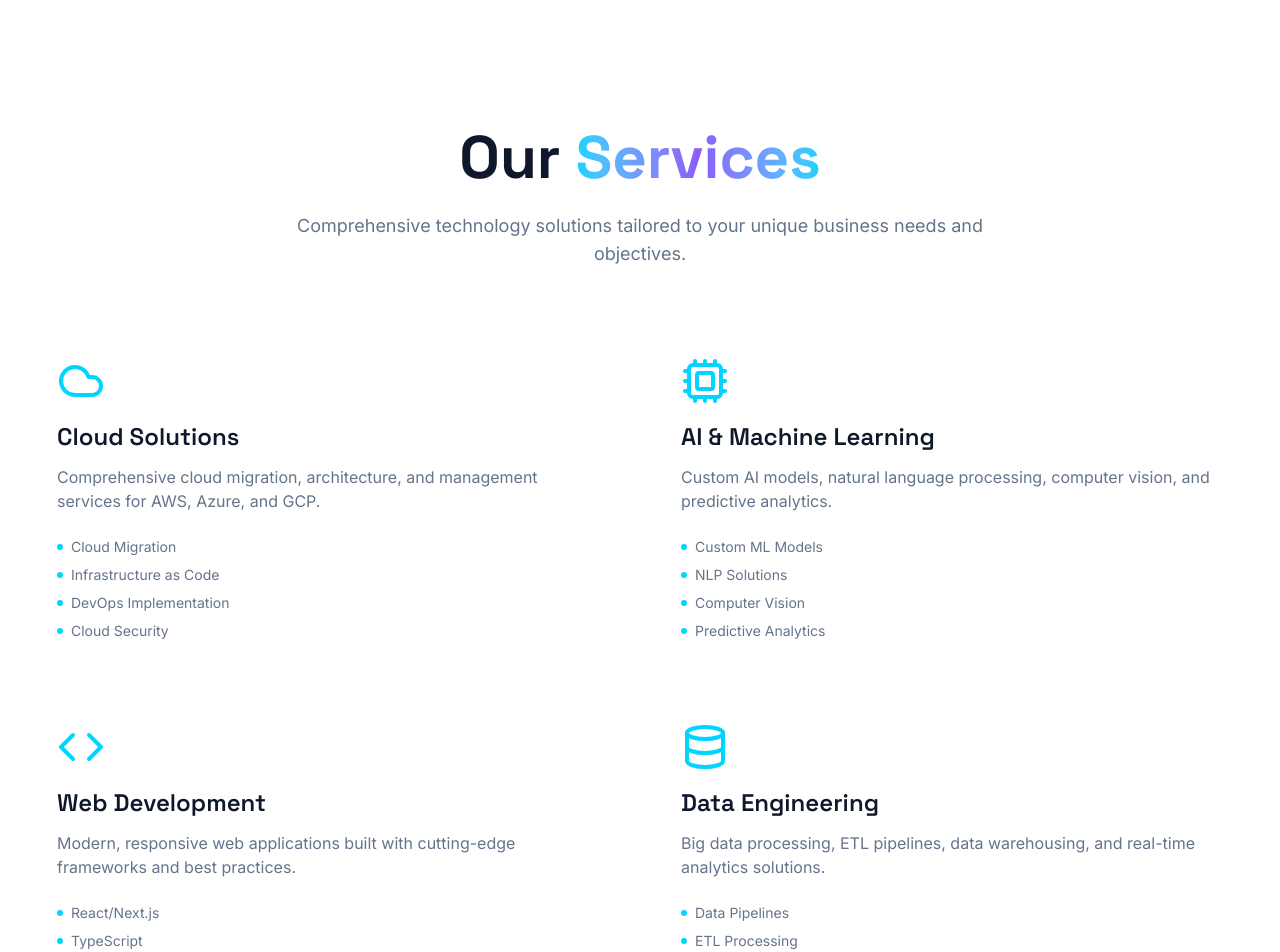
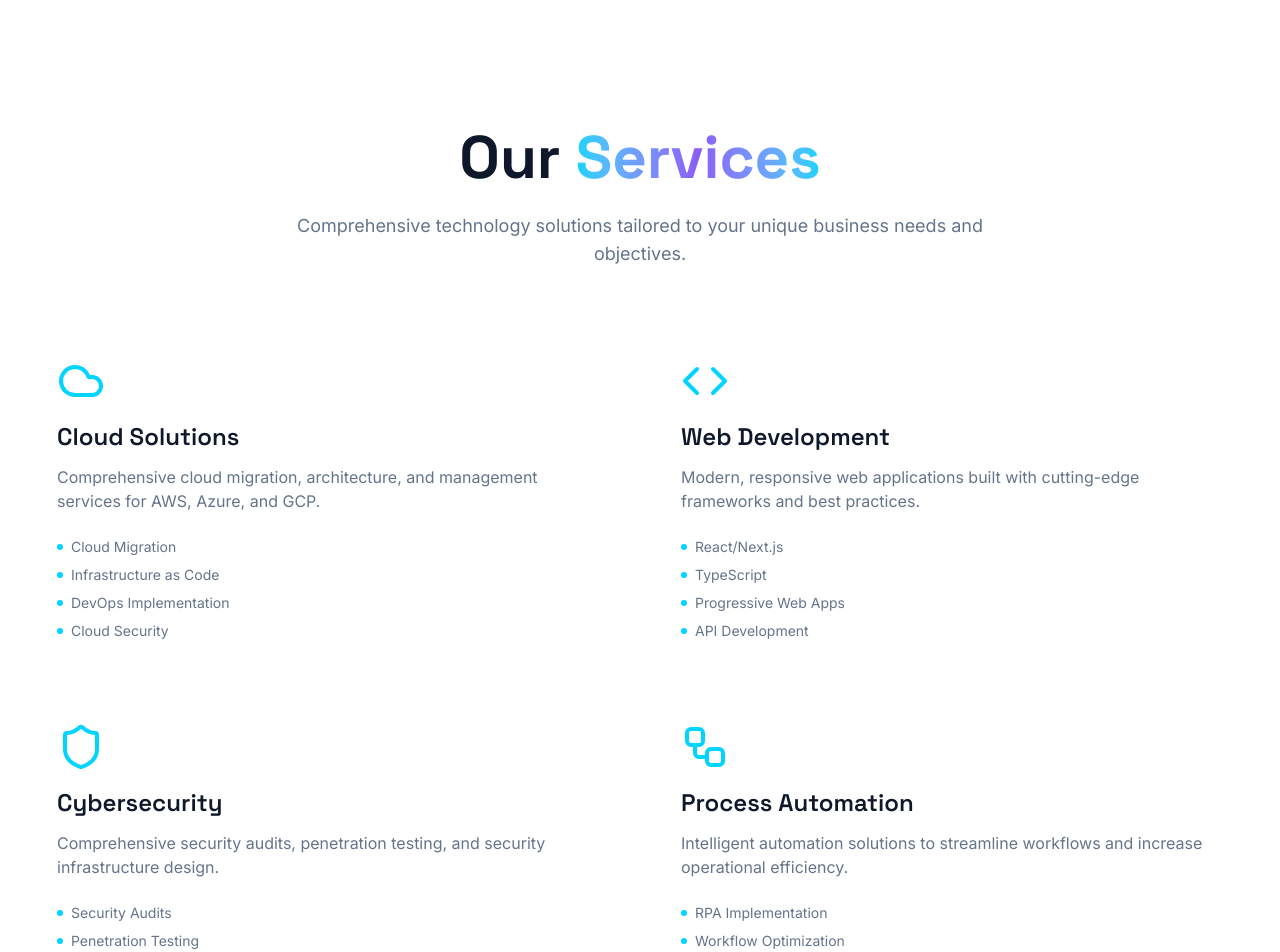
Before and after one commit to fhusain07/Trovix, a React (Vite) app: page /services in a window 1280 px wide. Shown: the top 952 px of the page. Built offline with nearby package versions, Linux system fonts and the light colour scheme.

Commit message:
real info added

```diff
--- a/src/pages/Services.tsx
+++ b/src/pages/Services.tsx
@@ -9,24 +9,24 @@ const services = [
     description: 'Comprehensive cloud migration, architecture, and management services for AWS, Azure, and GCP.',
     features: ['Cloud Migration', 'Infrastructure as Code', 'DevOps Implementation', 'Cloud Security'],
   },
-  {
-    icon: Cpu,
-    title: 'AI & Machine Learning',
-    description: 'Custom AI models, natural language processing, computer vision, and predictive analytics.',
-    features: ['Custom ML Models', 'NLP Solutions', 'Computer Vision', 'Predictive Analytics'],
-  },
+    // {
+    //   icon: Cpu,
+    //   title: 'AI & Machine Learning',
+    //   description: 'Custom AI models, natural language processing, computer vision, and predictive analytics.',
+    //   features: ['Custom ML Models', 'NLP Solutions', 'Computer Vision', 'Predictive Analytics'],
+    // },
   {
     icon: Code,
     title: 'Web Development',
     description: 'Modern, responsive web applications built with cutting-edge frameworks and best practices.',
     features: ['React/Next.js', 'TypeScript', 'Progressive Web Apps', 'API Development'],
   },
-  {
-    icon: Database,
-    title: 'Data Engineering',
-    description: 'Big data processing, ETL pipelines, data warehousing, and real-time analytics solutions.',
-    features: ['Data Pipelines', 'ETL Processing', 'Data Warehousing', 'Real-time Analytics'],
-  },
+  // {
+  //   icon: Database,
+  //   title: 'Data Engineering',
+  //   description: 'Big data processing, ETL pipelines, data warehousing, and real-time analytics solutions.',
+  //   features: ['Data Pipelines', 'ETL Processing', 'Data Warehousing', 'Real-time Analytics'],
+  // },
   {
     icon: Shield,
     title: 'Cybersecurity',
```
